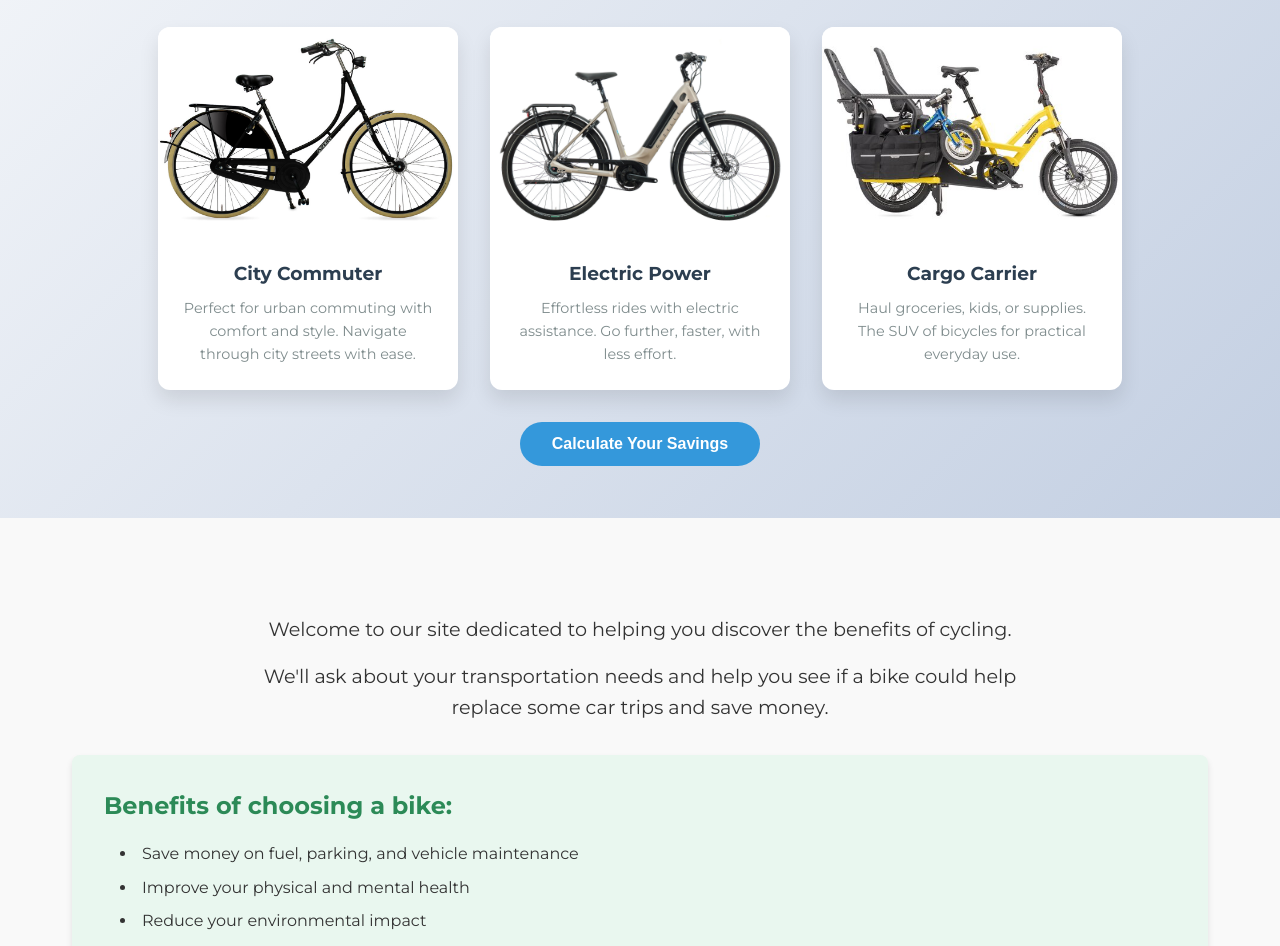
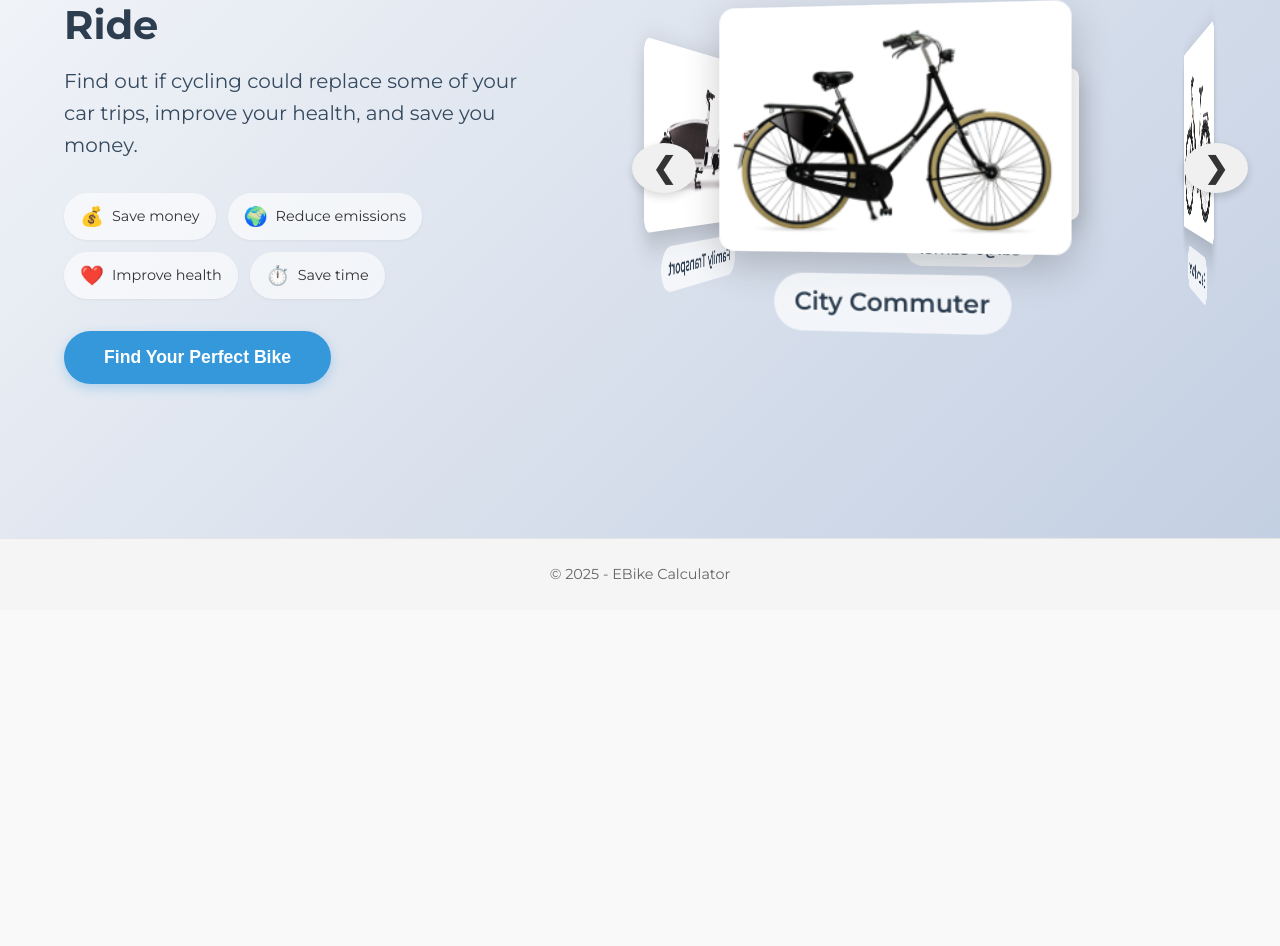
Before and after one commit to vkoves/ebike-calculator, a Vue app: page / in a window 1280 px wide. Shown: the part 272-1218 px from the top of the page. After the commit the page ends 882 px from the top, so only its background shows below. Built offline with nearby package versions, Linux system fonts and the light colour scheme.

Commit message:
Add 3D homepage carousel

```diff
--- a/src/components/BikeAssessment.vue
+++ b/src/components/BikeAssessment.vue
@@ -1,5 +1,9 @@
 <template>
-  <div class="assessment-container">
+  <div class="page-container">
+    <h1>Find Your Perfect Bike</h1>
+    <p class="page-intro">Answer a few questions about your needs, and we'll recommend the right bike type for you.</p>
+
+    <div class="assessment-container">
     <div class="progress-bar">
       <div class="progress" :style="{ width: progressPercent + '%' }"></div>
     </div>
@@ -177,6 +181,7 @@
         </div>
       </div>
     </transition>
+    </div>
   </div>
 </template>
 
@@ -363,6 +368,26 @@ function restartAssessment() {
 </script>
 
 <style scoped>
+.page-container {
+  max-width: 1100px;
+  margin: 0 auto;
+  padding: 2rem;
+}
+
+.page-intro {
+  text-align: center;
+  max-width: 700px;
+  margin: 0 auto 2.5rem auto;
+  font-size: 1.2rem;
+  color: #555;
+}
+
+h1 {
+  text-align: center;
+  margin-bottom: 1rem;
+  color: #2c8a57;
+}
+
 .assessment-container {
   max-width: 900px;
   margin: 0 auto;
--- a/src/components/Header.vue
+++ b/src/components/Header.vue
@@ -7,6 +7,7 @@
       <nav>
         <ul>
           <li><router-link to="/">Home</router-link></li>
+          <li><router-link to="/assessment">Bike Finder</router-link></li>
           <li><router-link to="/about">About</router-link></li>
         </ul>
       </nav>
--- a/src/components/HomePage.vue
+++ b/src/components/HomePage.vue
@@ -1,224 +1,359 @@
 <template>
   <div class="home-page">
-    <!-- Landing Section with Bike Cards -->
-    <div class="landing-container">
+    <div class="hero-container">
+      <div class="hero-content">
         <h1>Discover Your Perfect Ride</h1>
         <p class="subtitle">Find out if cycling could replace some of your car trips, improve your health, and save you money.</p>
 
-      <div class="bikes-showcase">
-        <div class="bike-card">
-          <img src="/images/bikes/dutch-bike.jpg" alt="City Bike" class="bike-image">
-          <div class="bike-info">
-            <h3 class="bike-title">City Commuter</h3>
-            <p class="bike-description">Perfect for urban commuting with comfort and style. Navigate through city streets with ease.</p>
+        <div class="benefits-summary">
+          <div class="benefit-item">
+            <div class="benefit-icon">💰</div>
+            <div>Save money</div>
+          </div>
+          <div class="benefit-item">
+            <div class="benefit-icon">🌍</div>
+            <div>Reduce emissions</div>
+          </div>
+          <div class="benefit-item">
+            <div class="benefit-icon">❤️</div>
+            <div>Improve health</div>
+          </div>
+          <div class="benefit-item">
+            <div class="benefit-icon">⏱️</div>
+            <div>Save time</div>
           </div>
         </div>
 
-        <div class="bike-card">
-          <img src="/images/bikes/gazelle-ebike.jpg" alt="Electric Bike" class="bike-image">
-          <div class="bike-info">
-            <h3 class="bike-title">Electric Power</h3>
-            <p class="bike-description">Effortless rides with electric assistance. Go further, faster, with less effort.</p>
-          </div>
+        <button class="cta-button" @click="startAssessment">Find Your Perfect Bike</button>
       </div>
 
-        <div class="bike-card">
-          <img src="/images/bikes/tern-gsd-500.jpg" alt="Cargo Bike" class="bike-image">
-          <div class="bike-info">
-            <h3 class="bike-title">Cargo Carrier</h3>
-            <p class="bike-description">Haul groceries, kids, or supplies. The SUV of bicycles for practical everyday use.</p>
+      <div class="bike-showcase">
+        <div class="carousel-3d-container">
+          <div class="carousel-3d" :style="{ transform: 'rotateY(' + currentRotation + 'deg)' }">
+            <div class="carousel-item" :style="{ transform: 'rotateY(0deg) translateZ(250px)' }">
+              <img src="/images/bikes/dutch-bike.jpg" alt="City Bike">
+              <div class="caption">City Commuter</div>
+            </div>
+            <div class="carousel-item" :style="{ transform: 'rotateY(90deg) translateZ(250px)' }">
+              <img src="/images/bikes/gazelle-ebike.jpg" alt="Electric Bike">
+              <div class="caption">Electric Power</div>
+            </div>
+            <div class="carousel-item" :style="{ transform: 'rotateY(180deg) translateZ(250px)' }">
+              <img src="/images/bikes/tern-gsd-500.jpg" alt="Cargo Bike">
+              <div class="caption">Cargo Carrier</div>
+            </div>
+            <div class="carousel-item" :style="{ transform: 'rotateY(270deg) translateZ(250px)' }">
+              <img src="/images/bikes/urban-arrow.jpg" alt="Family Bike">
+              <div class="caption">Family Transport</div>
             </div>
           </div>
         </div>
 
-      <button class="cta-button" @click="scrollToCalculator">Calculate Your Savings</button>
+        <div class="carousel-controls">
+          <button class="control-btn prev" @click="rotateCarousel('prev')" aria-label="Previous bike">
+            &#10094;
+          </button>
+          <button class="control-btn next" @click="rotateCarousel('next')" aria-label="Next bike">
+            &#10095;
+          </button>
         </div>
-
-    <!-- Calculator Section -->
-    <div class="calculator-section" id="calculator">
-      <div class="container">
-        <main v-if="!showAssessment">
-          <section class="intro">
-            <p>Welcome to our site dedicated to helping you discover the benefits of cycling.</p>
-            <p>We'll ask about your transportation needs and help you see if a bike could help replace some car trips and save money.</p>
-          </section>
-          <section class="benefits">
-            <h2>Benefits of choosing a bike:</h2>
-            <ul>
-              <li>Save money on fuel, parking, and vehicle maintenance</li>
-              <li>Improve your physical and mental health</li>
-              <li>Reduce your environmental impact</li>
-              <li>Avoid traffic congestion</li>
-            </ul>
-          </section>
-          <div class="cta">
-            <button @click="startAssessment">Start Your Assessment</button>
-          </div>
-        </main>
-
-        <BikeAssessment v-if="showAssessment" />
       </div>
     </div>
   </div>
 </template>
 
 <script setup>
-import { ref } from 'vue';
-import BikeAssessment from './BikeAssessment.vue';
+import { ref, onMounted, onUnmounted } from 'vue';
+import { useRouter } from 'vue-router';
 
-const showAssessment = ref(false);
+const router = useRouter();
+const currentRotation = ref(0);
+const carouselIndex = ref(0);
+const autoRotateInterval = ref(null);
 
-function scrollToCalculator() {
-  document.getElementById('calculator').scrollIntoView({ behavior: 'smooth' });
+function startAssessment() {
+  router.push('/assessment');
 }
 
-function startAssessment() {
-  showAssessment.value = true;
+function rotateCarousel(direction) {
+  // Stop auto-rotation temporarily when user manually rotates
+  if (autoRotateInterval.value) {
+    clearInterval(autoRotateInterval.value);
+    startAutoRotation(); // Restart the auto-rotation
   }
+
+  if (direction === 'next') {
+    carouselIndex.value = (carouselIndex.value + 1) % 4;
+  } else {
+    carouselIndex.value = (carouselIndex.value - 1 + 4) % 4;
+  }
+
+  // Calculate the rotation angle
+  currentRotation.value = -90 * carouselIndex.value;
+}
+
+function startAutoRotation() {
+  autoRotateInterval.value = setInterval(() => {
+    carouselIndex.value = (carouselIndex.value + 1) % 4;
+    currentRotation.value = -90 * carouselIndex.value;
+  }, 5000);
+}
+
+onMounted(() => {
+  startAutoRotation();
+});
+
+onUnmounted(() => {
+  if (autoRotateInterval.value) {
+    clearInterval(autoRotateInterval.value);
+  }
+});
 </script>
 
 <style scoped>
-/* Landing Styles */
-.landing-container {
+.home-page {
+  height: calc(100vh - 60px); /* Adjust based on header height */
+  overflow: hidden;
+}
+
+.hero-container {
+  height: 100%;
   display: flex;
-  flex-direction: column;
   align-items: center;
-  justify-content: center;
-  min-height: 90vh;
-  padding: 2rem;
-  text-align: center;
   background: linear-gradient(135deg, #f5f7fa 0%, #c3cfe2 100%);
 }
 
-.landing-container h1 {
+.hero-content {
+  flex: 1;
+  padding: 2rem 4rem;
+  max-width: 600px;
+}
+
+h1 {
   color: #2c3e50;
   font-size: 2.5rem;
   margin-bottom: 1rem;
+  line-height: 1.2;
 }
 
 .subtitle {
   color: #34495e;
   font-size: 1.25rem;
   margin-bottom: 2rem;
-  max-width: 600px;
 }
 
-.bikes-showcase {
+.benefits-summary {
   display: flex;
-  justify-content: center;
   flex-wrap: wrap;
-  gap: 2rem;
+  gap: 0.75rem;
   margin-bottom: 2rem;
-  max-width: 1200px;
 }
 
-.bike-card {
-  background: white;
-  border-radius: 12px;
-  overflow: hidden;
-  box-shadow: 0 10px 20px rgba(0,0,0,0.1);
-  width: 300px;
-  transition: transform 0.3s ease;
+.benefit-item {
+  display: flex;
+  align-items: center;
+  gap: 0.5rem;
+  background-color: rgba(255, 255, 255, 0.6);
+  padding: 0.5rem 1rem;
+  border-radius: 50px;
+  box-shadow: 0 1px 3px rgba(0,0,0,0.05);
+  font-size: 0.9rem;
 }
 
-.bike-card:hover {
-  transform: translateY(-5px);
-}
-
-.bike-image {
-  width: 100%;
-  height: 200px;
-  object-fit: cover;
-}
-
-.bike-info {
-  padding: 1.5rem;
-}
-
-.bike-title {
-  font-weight: 700;
-  margin-bottom: 0.5rem;
-  color: #2c3e50;
-}
-
-.bike-description {
-  color: #7f8c8d;
-  font-size: 0.9rem;
+.benefit-icon {
+  font-size: 1.2rem;
 }
 
 .cta-button {
   background: #3498db;
   color: white;
   border: none;
-  padding: 0.8rem 2rem;
-  font-size: 1rem;
+  padding: 1rem 2.5rem;
+  font-size: 1.1rem;
   font-weight: 600;
   border-radius: 30px;
   cursor: pointer;
-  transition: background 0.3s ease;
+  transition: all 0.3s ease;
+  box-shadow: 0 4px 12px rgba(52, 152, 219, 0.3);
 }
 
 .cta-button:hover {
   background: #2980b9;
+  transform: translateY(-3px);
+  box-shadow: 0 6px 15px rgba(52, 152, 219, 0.4);
 }
 
-/* Calculator Section Styles */
-.calculator-section {
-  padding: 4rem 0;
+/* 3D Carousel Styles */
+.bike-showcase {
+  flex: 1;
+  position: relative;
+  display: flex;
+  align-items: center;
+  justify-content: center;
+  height: 100%;
+  perspective: 1000px;
 }
 
-.container {
-  max-width: 1200px;
-  margin: 0 auto;
-  padding: 2rem;
+.carousel-3d-container {
+  width: 100%;
+  height: 100%;
+  display: flex;
+  align-items: center;
+  justify-content: center;
+  transform-style: preserve-3d;
 }
 
-.intro {
-  text-align: center;
-  font-size: 1.2rem;
-  margin-bottom: 2rem;
-  max-width: 800px;
-  margin-left: auto;
-  margin-right: auto;
+.carousel-3d {
+  position: relative;
+  width: 300px;
+  height: 350px;
+  transform-style: preserve-3d;
+  transition: transform 1s ease;
 }
 
-.intro p {
-  margin-bottom: 1rem;
+.carousel-item {
+  position: absolute;
+  width: 100%;
+  height: 100%;
+  backface-visibility: visible;
+  transform-origin: center;
+  display: flex;
+  flex-direction: column;
+  align-items: center;
+  justify-content: center;
 }
 
-.benefits {
-  background-color: #e9f7ef;
-  padding: 2rem;
-  border-radius: 8px;
-  margin-bottom: 2rem;
-  box-shadow: 0 4px 6px rgba(0, 0, 0, 0.1);
+.carousel-item img {
+  max-width: 90%;
+  max-height: 90%;
+  object-fit: contain;
+  border-radius: 12px;
+  box-shadow: 0 10px 30px rgba(0,0,0,0.2);
+  background-color: white;
+  padding: 10px;
+  transition: transform 0.3s ease;
 }
 
-ul {
-  list-style-position: inside;
-  margin-left: 1rem;
+.carousel-item img:hover {
+  transform: scale(1.05);
 }
 
-li {
-  margin-bottom: 0.5rem;
+.caption {
+  margin-top: 1rem;
+  font-weight: 600;
+  color: #2c3e50;
+  font-size: 1.2rem;
+  text-shadow: 0 1px 3px rgba(255,255,255,0.8);
+  background-color: rgba(255,255,255,0.7);
+  padding: 0.4rem 1rem;
+  border-radius: 30px;
 }
 
-.cta {
+.carousel-controls {
+  position: absolute;
+  bottom: 50%;
+  left: 0;
+  right: 0;
+  display: flex;
+  justify-content: space-between;
+  padding: 0 2rem;
+  transform: translateY(50%);
+  z-index: 10;
+}
+
+.control-btn {
+  background-color: #f0f0f0;
+  color: #333;
+  border: none;
+  border-radius: 50%;
+  width: 50px;
+  height: 50px;
+  font-size: 1.8rem;
+  display: flex;
+  align-items: center;
+  justify-content: center;
+  cursor: pointer;
+  transition: all 0.3s ease;
+  box-shadow: 0 4px 8px rgba(0,0,0,0.15);
+  font-weight: bold;
+}
+
+.control-btn:hover {
+  background-color: #e0e0e0;
+  color: #222;
+  transform: scale(1.1);
+  box-shadow: 0 6px 12px rgba(0,0,0,0.2);
+}
+
+.control-btn:focus {
+  outline: none;
+  box-shadow: 0 0 0 3px rgba(200, 200, 200, 0.5), 0 4px 8px rgba(0,0,0,0.15);
+}
+
+@media (max-width: 1024px) {
+  .hero-container {
+    flex-direction: column;
+  }
+
+  .hero-content {
+    max-width: 100%;
+    padding: 2rem;
     text-align: center;
-  margin: 2rem 0;
+    flex: 0 0 auto;
+  }
+
+  .benefits-summary {
+    justify-content: center;
+  }
+
+  .bike-showcase {
+    width: 100%;
+    height: 400px;
+    margin-bottom: 2rem;
+  }
+
+  .carousel-controls {
+    bottom: 50%;
+    transform: translateY(50%);
+  }
 }
 
 @media (max-width: 768px) {
-  .landing-container h1 {
+  h1 {
     font-size: 2rem;
   }
-  .bikes-showcase {
-    flex-direction: column;
-    align-items: center;
+
+  .subtitle {
+    font-size: 1rem;
   }
-  .bike-card {
-    width: 100%;
-    max-width: 300px;
+
+  .cta-button {
+    padding: 0.8rem 2rem;
+    font-size: 1rem;
+  }
+
+  .benefit-item {
+    padding: 0.4rem 0.8rem;
+    font-size: 0.8rem;
+  }
+
+  .bike-showcase {
+    height: 300px;
+  }
+
+  .carousel-3d {
+    width: 200px;
+    height: 250px;
+  }
+
+  .control-btn {
+    width: 40px;
+    height: 40px;
+    font-size: 1.2rem;
+  }
+
+  .carousel-controls {
+    padding: 0 1rem;
   }
 }
 </style>
--- a/src/router/index.js
+++ b/src/router/index.js
@@ -1,6 +1,7 @@
 import { createRouter, createWebHistory } from 'vue-router'
 import HomePage from '../components/HomePage.vue'
 import AboutPage from '../components/AboutPage.vue'
+import BikeAssessment from '../components/BikeAssessment.vue'
 
 const routes = [
   {
@@ -12,6 +13,11 @@ const routes = [
     path: '/about',
     name: 'About',
     component: AboutPage
+  },
+  {
+    path: '/assessment',
+    name: 'Assessment',
+    component: BikeAssessment
   }
 ]
 
```
Lines whose indentation alone changed are shown as unchanged.
